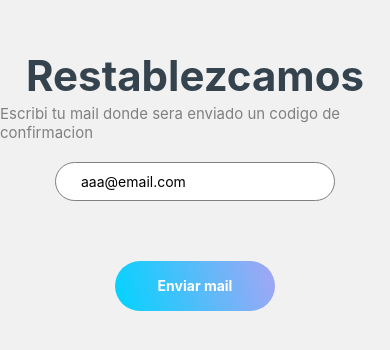
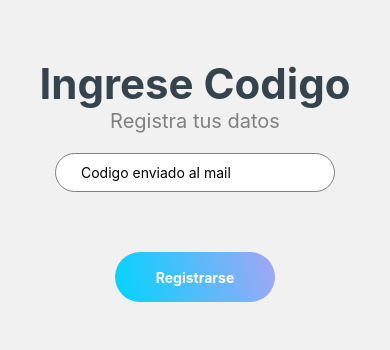
Before and after one commit to Joseluisrigolino/rave-mobile, a React Native app: screen / in a window 390 px wide. Shown: the part 242-592 px from the top of the page. Built offline with nearby package versions, Linux system fonts and the light colour scheme.

Commit message:
Input number only

```diff
--- a/App.js
+++ b/App.js
@@ -2,7 +2,10 @@
 import React from 'react';
 import HomeScreen from './screens/HomeScreen';
 import { View } from 'react-native-web';
+//importar register nav
 import RegisterAccountScreen from './screens/navigationRegisterScreens/RegisterAccountScreen';
+import RegisterAccountCodeScreen from './screens/navigationRegisterScreens/RegisterAccountCodeScreen';
+//importar restore nav
 import RestoreAccountScreen from "./screens/navigationRestoreScreens/RestoreAccountScreen";
 export default function App() {
   return (
@@ -11,6 +14,7 @@ export default function App() {
 
     //<RegisterAccountScreen />
 
-    <RestoreAccountScreen />
+    <RegisterAccountCodeScreen />
+    //<RestoreAccountScreen />
   );
 }
--- a/components/CodeRestInput.js
+++ b/components/CodeRestInput.js
@@ -1,13 +1,26 @@
 import { StyleSheet, Text, View, TextInput } from 'react-native';
-import React from 'react'
+import React, {useState} from 'react'
+import { inputNumberOnly } from "../utils/InputNumberOnly";
 
 
-export function MailInput() {
+export function CodeRestInput() {
+
+  const [codeInput, setCodeInput] = useState('');
+
+  const handleInputChange = (text) => {
+    const numericValue = inputNumberOnly(text);
+    setCodeInput(numericValue)
+  };
   return (
     <View>
         <TextInput
-        placeholder='aaa@email.com'
-        style={styles.textInput}>
+        placeholder='Codigo enviado al mail'
+        style={styles.textInput}
+        keyboardType='numeric'
+        value={codeInput}
+        onChangeText={handleInputChange}
+        >
+
         </TextInput>
     </View>
   )
@@ -28,4 +41,4 @@ const styles = StyleSheet.create({
 
 });
 
-export default MailInput;
+export default CodeRestInput;
--- a/screens/navigationRegisterScreens/RegisterAccountCodeScreen.js
+++ b/screens/navigationRegisterScreens/RegisterAccountCodeScreen.js
@@ -12,6 +12,7 @@ import { StyleSheet, Text, View, TextInput } from 'react-native';
 import { BotonGrad}  from '../../components/Boton.js';
 import { MailInput } from '../../components/MailInput.js';
 import { PassInput } from '../../components/PassInput.js';
+import CodeRestInput from '../../components/CodeRestInput.js';
 
 
 export default function RegisterAccountScreen() {
@@ -20,8 +21,7 @@ export default function RegisterAccountScreen() {
       <View style={styles.container}>
       <Text style={styles.titulo}>Ingrese Codigo</Text>
       <Text style={styles.subTitulo}>Registra tus datos</Text>
-      <MailInput></MailInput>
-      <PassInput></PassInput>
+      <CodeRestInput></CodeRestInput>
       <BotonGrad textButtonParam={textButton}></BotonGrad>
       <StatusBar style="auto" />
     </View>
--- /dev/null
+++ b/utils/InputNumberOnly.js
@@ -0,0 +1,5 @@
+export const inputNumberOnly = (codeInput) => {
+    var valorNumerico = codeInput.replace(/[^0-9]/g, '');
+
+    return valorNumerico;
+}
```
Also changed, not shown: screens/navigationRestoreScreens/RestoreAccountCodeScreen.js (added, +52 -0 lines).
